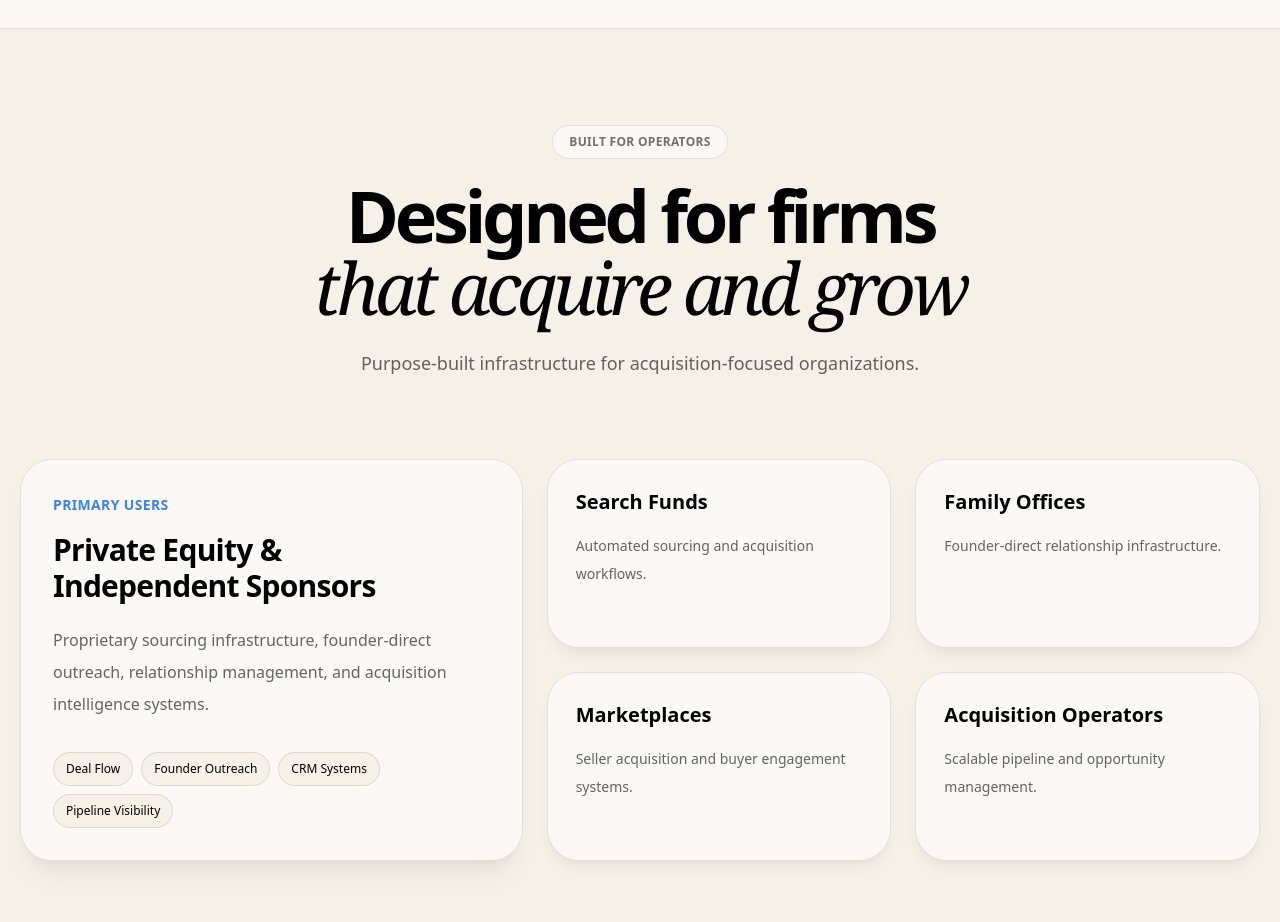
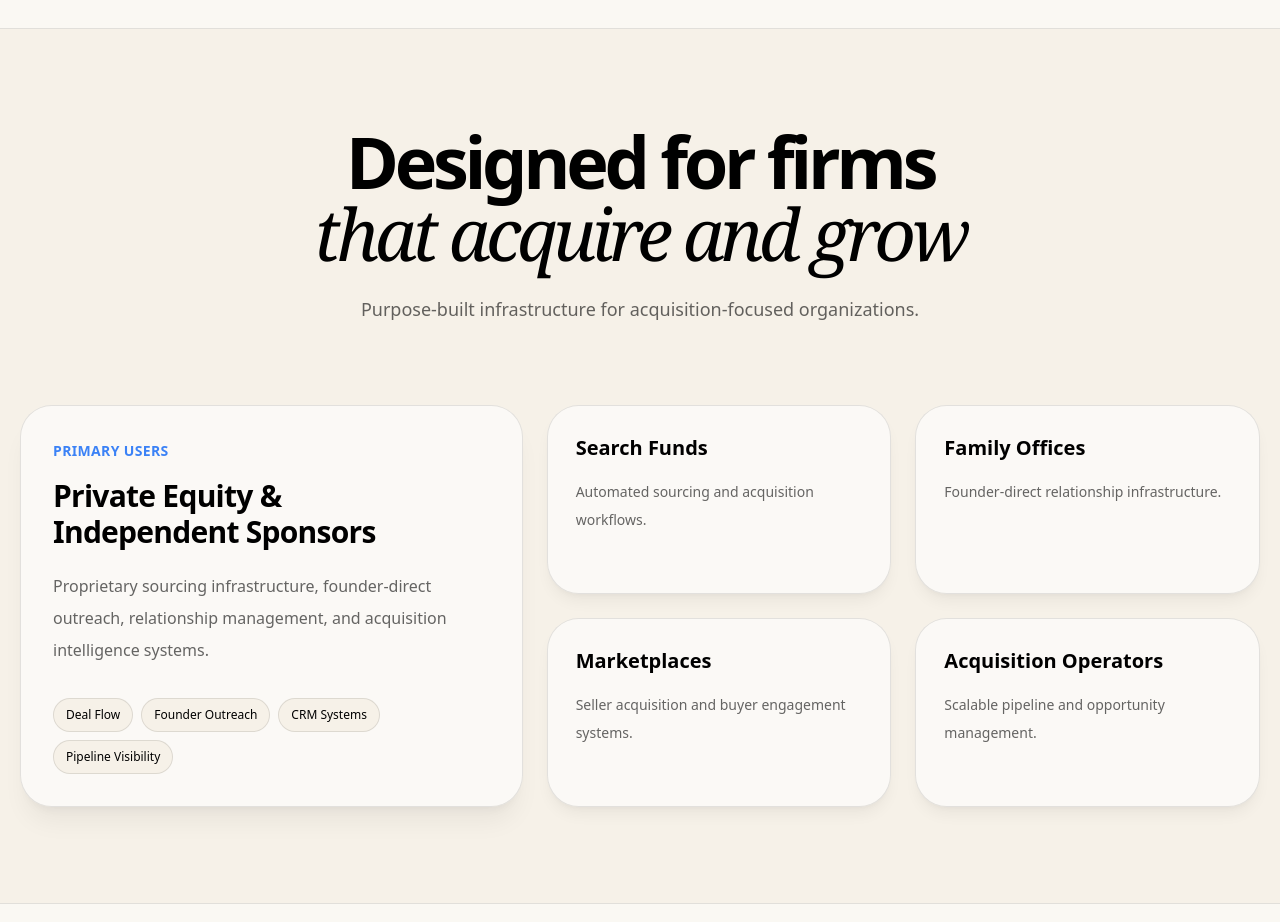
Before and after one commit to Lazyboyharsh/velcor.ai, a React (Vite) app: page /services in a window 1280 px wide. Shown: the part 3200-4122 px from the top of the page. Built offline with nearby package versions, Linux system fonts and the light colour scheme.

Commit message:
vercel fix

```diff
--- a/src/pages/ServicesPage.jsx
+++ b/src/pages/ServicesPage.jsx
@@ -298,9 +298,9 @@ export default function ServicesPage() {
 <section className="px-5 py-24">
   <div className="mx-auto max-w-7xl">
     <div className="text-center">
-      <p className="mx-auto mb-5 w-fit rounded-full border border-black/10 bg-white/60 px-4 py-2 text-xs font-semibold uppercase tracking-wide text-black/55">
+      {/* <p className="mx-auto mb-5 w-fit rounded-full border border-black/10 bg-white/60 px-4 py-2 text-xs font-semibold uppercase tracking-wide text-black/55">
         Built For Operators
-      </p>
+      </p> */}
 
       <h2 className="text-5xl font-semibold tracking-[-0.06em] md:text-7xl">
         Designed for firms
```
Also changed, not shown: vercel.json (added).
